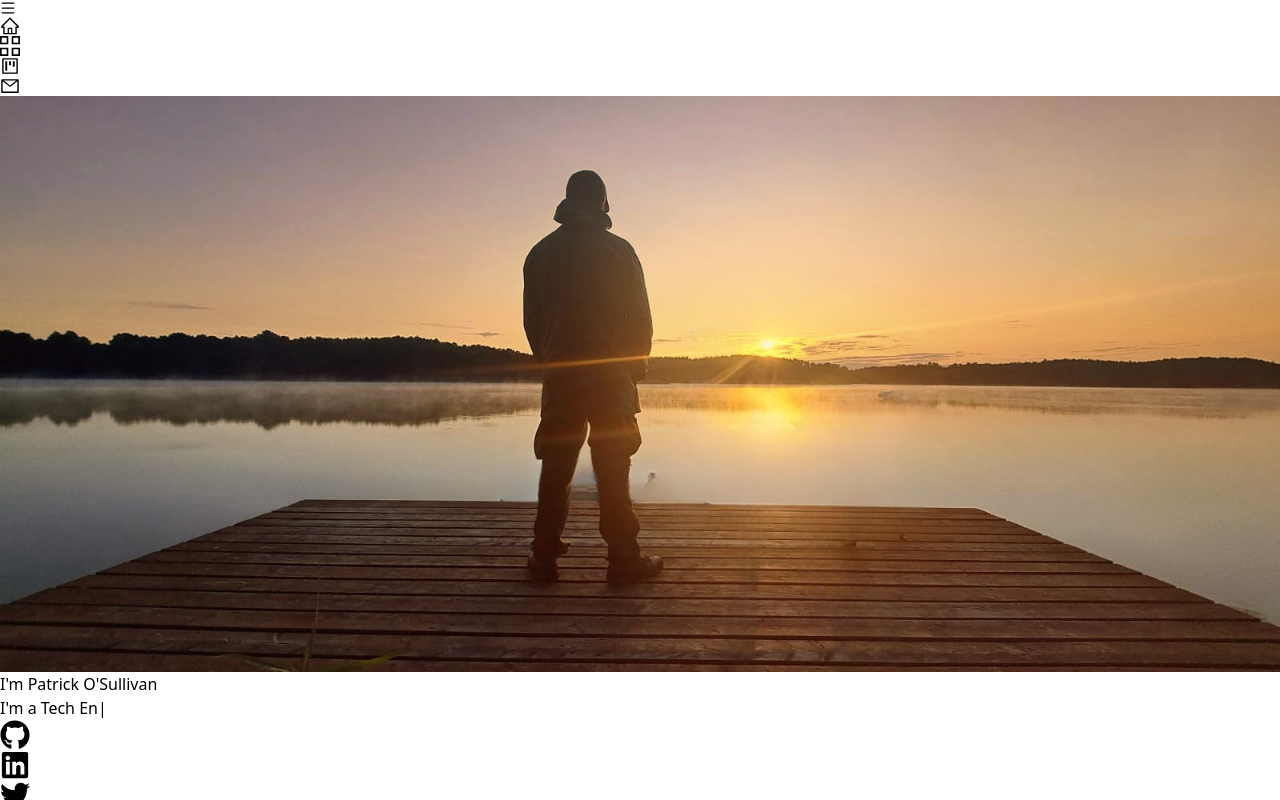
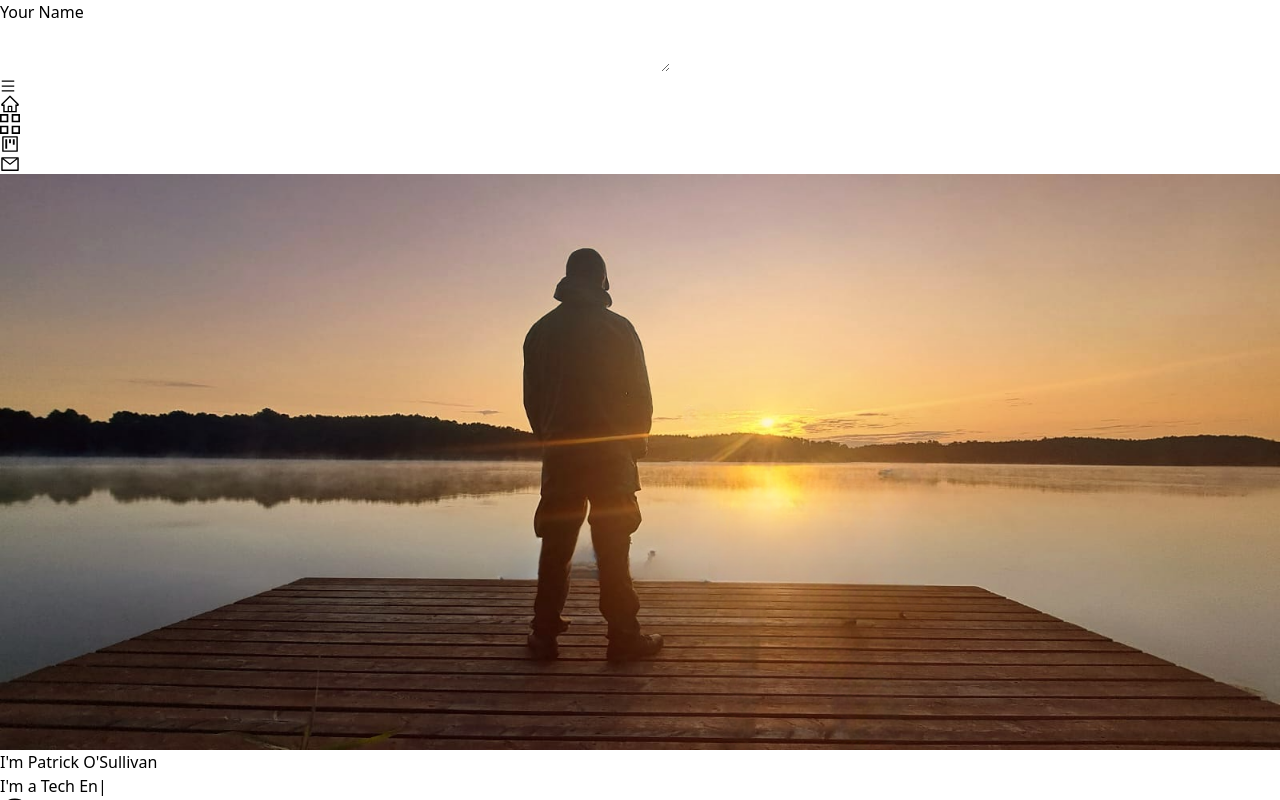
Before and after one commit to datumcoder/portfolio_2023, a React (Vite) app: page / in a window 1280 px wide. Shown: the top 800 px of the page. Built offline with nearby package versions, Linux system fonts and the light colour scheme.

Commit message:
added form to index.html with honey-pot

```diff
--- a/index.html
+++ b/index.html
@@ -7,6 +7,26 @@
     <title>patrickosullivan.dev</title>
   </head>
   <body>
+
+    <form id='contact' class="mb-4 md:flex md:flex-wrap md:justify-between"
+    name="contact" method="POST" data-netlify="true" onSubmit="submit">
+      <input type="hidden" name="form-name" value="contact" />
+      <div class="flex flex-col mb-4 md:w-full">
+        <label class="mb-2 uppercase tracking-widest font-bold text-lg text-grey-darkest" htmlFor="first_name">Your Name</label>
+        <input class="border py-2 px-3 text-grey-darkest md:mr-2" type="text" name="name" id="name"/>
+      </div>
+    <form  name="contact" netlify netlify-honeypot="bot-field" hidden>
+        <input for="text" name="name"></input>
+        <input type="email" name="email" />
+        <textarea name='message'></textarea>
+    </form>
+
+
+
+
+
+
+
     <div id="root"></div>
     <script type="module" src="/src/main.jsx"></script>
   </body>
--- a/src/components/Contact.jsx
+++ b/src/components/Contact.jsx
@@ -10,21 +10,21 @@ const Contact = () => {
   <div class="w-full bg-white rounded shadow-lg p-8 m-4 md:max-w-sm md:mx-auto">
     <h1 class="block w-full text-center text-grey-darkest mb-6"></h1>
 
-    <form id='contact' class="mb-4 md:flex md:flex-wrap md:justify-between"
-    name="contact" method="POST" data-netlify="true" onSubmit="submit">
+    <form id='contact' class="mb-4 md:flex md:flex-wrap md:justify-between" name="contact" method="POST">
+
       <input type="hidden" name="form-name" value="contact" />
       <div class="flex flex-col mb-4 md:w-full">
         <label class="mb-2 uppercase tracking-widest font-bold text-lg text-grey-darkest" htmlFor="first_name">Your Name</label>
-        <input class="border py-2 px-3 text-grey-darkest md:mr-2" type="text" name="name" id="name"/>
+        <input required class="border py-2 px-3 text-grey-darkest md:mr-2" type="text" name="name" id="name"/>
       </div>
 
       <div class="flex flex-col mb-4 md:w-full">
         <label class="mb-2 uppercase font-bold text-lg text-grey-darkest" htmlFor="email">Email</label>
-        <input class="border py-2 px-3 text-grey-darkest" type="email" id="inputEmail" name="email" />
+        <input required class="border py-2 px-3 text-grey-darkest" type="email" id="inputEmail" name="email" />
       </div>
       <div class="flex flex-col mb-6 md:w-full">
         <label className='uppercase text-sm py-2 font-bold'>Message</label>
-            <textarea className='border-2 rounded-lg p-4' rows="7"  name='message'/>
+            <textarea required className='border-2 rounded-lg p-4' rows="7"  name='message'/>
       </div>
       <button class="bg-[#001b5e] text-white uppercase text-lg mx-auto p-4 rounded" type="submit">Submit</button>
 
```
